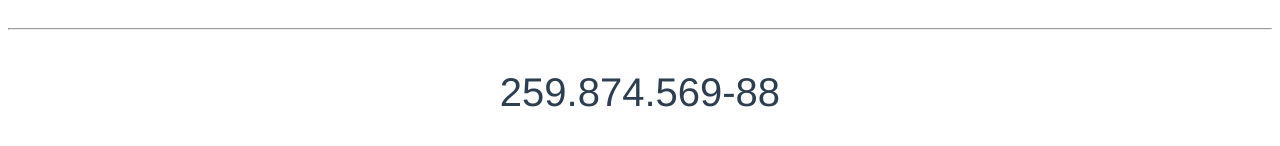
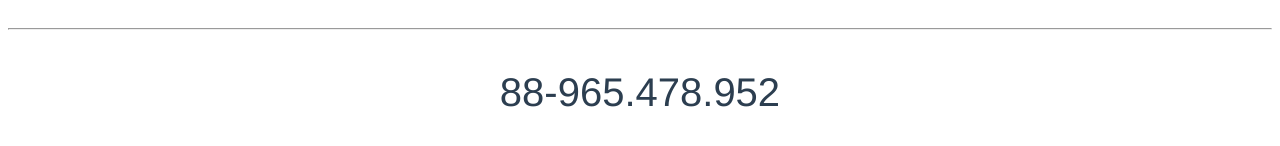
Before and after one commit to hugopedro/Vue, a Vue app in the folder filtros-mixins-exercicios/: page / in a window 1280 px wide. Shown: the part 178-324 px from the top of the page. Built offline with nearby package versions, Linux system fonts and the light colour scheme.

Commit message:
194 Filtro global e encadeamento de multiplos filtros

```diff
--- a/filtros-mixins-exercicios/src/App.vue
+++ b/filtros-mixins-exercicios/src/App.vue
@@ -2,7 +2,7 @@
 	<div id="app">
 		<h1>Filtros & Mixins</h1>
 		<hr>
-		<p>{{ cpf | cpf }}</p> <!-- o pipe | faz mostrar com os filtros, o da esquerda é o valor bruto e segundo 'arrumado'-->
+		<p>{{ cpf | cpf | inverter }}</p> <!-- o pipe | faz mostrar com os filtros, o da esquerda é o valor bruto e segundo 'arrumado'-->
 	</div>
 </template>
 
@@ -10,7 +10,7 @@
 export default {
 	filters: {
 		cpf(valor) { //filtro é uma funcao que recebe um valor e transforma e retorna
-			const arr = valor.split('')
+			const arr = `${valor}`.split('')
 			arr.splice(3, 0, '.')
 			arr.splice(7, 0, '.')
 			arr.splice(11, 0, '-')
--- a/filtros-mixins-exercicios/src/main.js
+++ b/filtros-mixins-exercicios/src/main.js
@@ -3,6 +3,11 @@ import App from './App.vue'
 
 Vue.config.productionTip = false
 
+Vue.filter('inverter', function(valor) {
+	return valor.split('').reverse().join('')
+})
+
+
 new Vue({
 	render: h => h(App)
 }).$mount('#app')
```
